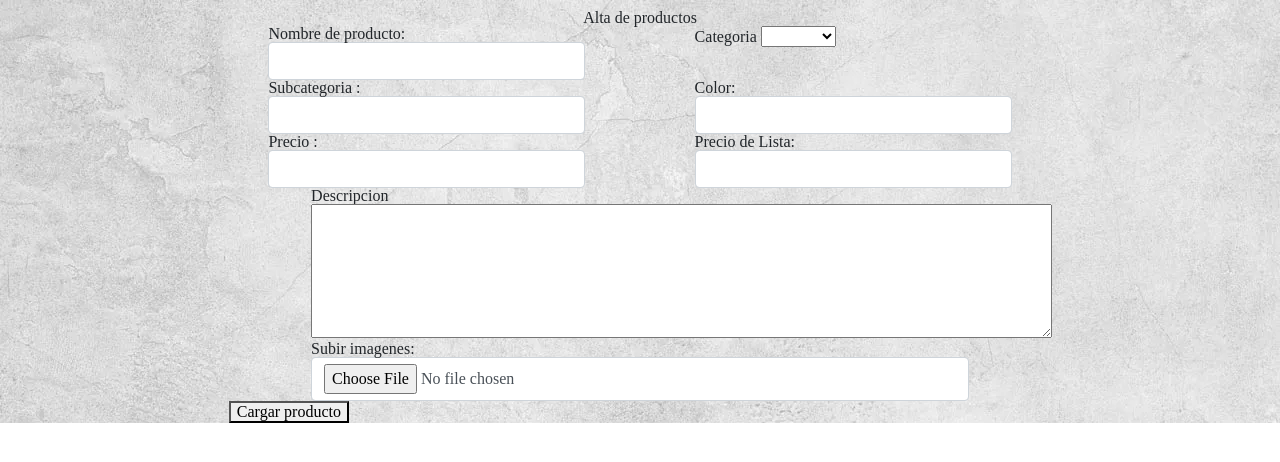
After one commit to daniobiols/FID, a PHP site: page /abm_productos.php in a window 1280 px wide. The commit adds this page. Shown: the top 462 px of the page. Run offline with PHP 8.4, Linux system fonts and the light colour scheme.

Commit message:
correcciones del 1er Sprint

```diff
--- /dev/null
+++ b/abm_productos.php
@@ -0,0 +1,146 @@
+    <?php
+      require_once('prod_funciones.php');
+      // $prod_name='';
+      $prod_errores=[];
+
+       if($_POST){
+//          var_dump($_POST );
+// //         if(isset($_POST['prod_submit'])){
+          $prod_nombre = trim($_POST['prod_nombre']);
+      		$prod_descripcion=trim($_POST['prod_descripcion']);
+      		// $prod_talla = trim($_POST['prod_talla']);
+      		$prod_categoria = trim($_POST['prod_categoria']);
+          $prod_subcategoria= trim($_POST['prod_subcategoria']);
+          $prod_precio=trim($_POST['prod_precio']);
+          $prod_precio_lista=trim($_POST['prod_precio_lista']);
+      		$prod_color= trim($_POST['prod_color']);
+
+          $prod_errores=validarProducto($_POST,$_FILES);
+          if (empty($prod_errores)) {
+
+    				if (count($prod_errores) == 0) {
+    					guardarProducto($_POST,$_FILES);
+
+    					// header('location:registrado.php');
+    					// exit;
+    				}
+    			}
+
+       }
+
+
+     ?>
+
+    <!DOCTYPE html>
+    <html>
+    	<head>
+    		<meta charset="utf-8">
+    		<title>Alta de productos</title>
+    		<meta name="viewport" content="width=device-width, initial-scale=1">
+    		<link rel="stylesheet" href="css/bootstrap.css">
+        <link rel="stylesheet" href="css/styles.css">
+        <link href="https://fonts.googleapis.com/css?family=Montserrat" rel="stylesheet">
+        <link href="https://fonts.googleapis.com/css?family=Lato:100" rel="stylesheet">
+        <link href="https://fonts.googleapis.com/css?family=Lato:300" rel="stylesheet">
+            <!--link href="https://unpkg.com/ionicons@4.2.4/dist/css/ionicons.min.css" rel="stylesheet"-->
+    	</head>
+      <body>
+        <div class="container-fluid contenedor">
+         <header class="main-header">
+         </header>
+
+        <div class="data_form">
+          <h2 class="text-center">Alta de productos</h2>
+    		   <form  method="post" enctype="multipart/form-data">
+                    <div class="row">
+                            <div class="col-sm-6">
+                                <div class="form-group">
+                                    <label for="prod_nombre">Nombre de producto:</label>
+                                    <input class="form-control" type="text" name="prod_nombre" value="">
+                                    <span>
+                                      <?= ($prod_errores['prod_nombre'])??''?>
+                                    </span>
+
+                                </div>
+                            </div>
+                            <div class="col-sm-6">
+                                <div class="form-group">
+                                  <label for="prod_categoria">Categoria</label>
+                                  <select class="" name="prod_categoria">
+                                    <option value=""></option>
+                                    <option value="hombre">Hombre</option>
+                                    <option value="nino">Niño</option>
+                                    <option value="mujer">Mujer</option>
+                                  </select>
+                                  <span>
+                                    <?= ($prod_errores['prod_categoria'])??''?>
+                                  </span>
+                                </div>
+                            </div>
+                    </div>
+                    <div class="row">
+                            <div class="col-sm-6">
+                                <div class="form-group">
+                                    <label for="prod_subcategoria">Subcategoria :</label>
+                                    <input class="form-control" type="text" name="prod_subcategoria" value="">
+                                    <span>
+                                      <?= ($prod_errores['prod_subcategoria'])??'' ?>
+                                    </span>
+                                </div>
+                            </div>
+                            <div class="col-sm-6">
+                                <div class="form-group">
+                                    <label for="prod_color"> Color:</label>
+                                    <input class="form-control" type="text" name="prod_color" value="">
+                                    <span>
+                                      <?= ($prod_errores['prod_color'])??''  ?>
+                                    </span>
+                                </div>
+                            </div>
+                    </div>
+                    <div class="row">
+                            <div class="col-sm-6">
+                                <div class="form-group">
+                                    <label for="prod_precio">Precio :</label>
+                                    <input class="form-control" type="number" name="prod_precio" value="">
+                                    <span>
+                                      <?= ($prod_errores['prod_precio'])??''?>
+                                    </span>
+
+                                </div>
+                            </div>
+                            <div class="col-sm-6">
+                                <div class="form-group">
+                                    <label for="prod_precio_lista"> Precio de Lista:</label>
+                                    <input class="form-control" type="number" name="prod_precio_lista" value="">
+                                    <span>
+                                      <?= ($prod_errores['prod_precio_lista'])??''?>
+                                    </span>
+                                </div>
+                            </div>
+                    </div>
+                    <div class="row">
+                            <div class="col-sm-12">
+                                <div class="form-group">
+                                    <label for="prod_descripcion">Descripcion</label>
+                                    <textarea name="prod_descripcion" rows="8" cols="80"></textarea>
+
+                                </div>
+                            </div>
+                    </div>
+                    <div class="col-xs-6">
+                                <div class="form-group ">
+                                    <label for="prod_foto" class="control-label">Subir imagenes:</label>
+                                    <input class="form-control" type="file" name="prod_foto" >
+                                </div>
+                    </div>
+                    <button class="text-center" type="submit" name="prod_submit">Cargar producto</button>
+              </form>
+    	    </div>
+        </div>
+
+    		<script src="https://code.jquery.com/jquery-3.3.1.slim.min.js" integrity="sha34-qi/X+945DzO0rT7abK41JStQIAqVgRVzpbzo5smXKp4YfRvH+abtTE1Pi4jizo" crossorigin="anonymous"></script>
+    		<script src="https://cdnjs.cloudflare.com/ajax/libs/popper.js/1.14.3/umd/popper.min.js" integrity="sha34-ZMP7rVo3mIykV+2+9J3UJ44jBk0WLaUAdn49aCwoqbBJiSnjAK/lWvCWPIPm49" crossorigin="anonymous"></script>
+    		<script src="https://stackpath.bootstrapcdn.com/bootstrap/4.1.2/js/bootstrap.min.js" integrity="sha34-o+RDsa0aLu++PJvFqyfFScvbHFLtbvScbAjopnFD+iEQ7wo/CG0xlczd+2O/em" crossorigin="anonymous"></script>
+      </body>
+    </html>
--- a/css/styles.css
+++ b/css/styles.css
@@ -268,6 +268,12 @@ p {
 }
 
 /* -------------------------------------------------------------FOOTER*/
+.main-footer{
+  margin-top: 10px;
+  width: 100%;
+  background-color: transparent;
+  text-align: center;
+}
 
 .pie_pagina{
 	width: 100%;
```
Also changed, not shown: footer.php (+7 -5 lines), index.php (+1 -40 lines), navbar2.php (+2 -6 lines), preguntas_frecuentes.php (+2 -6 lines), X_OLD/navbar.php (renamed from navbar.php).
